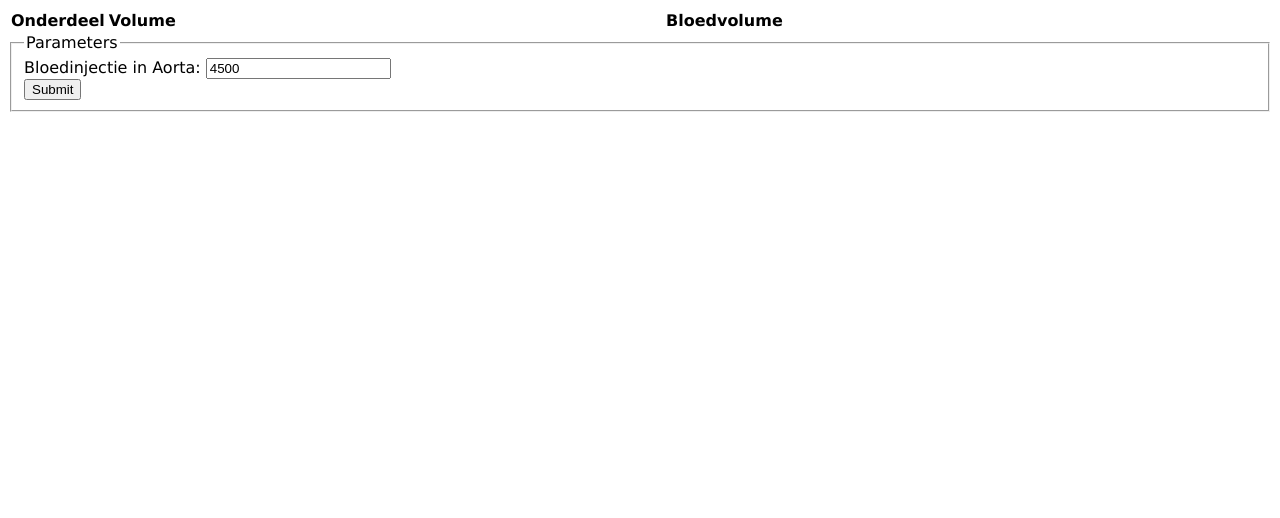
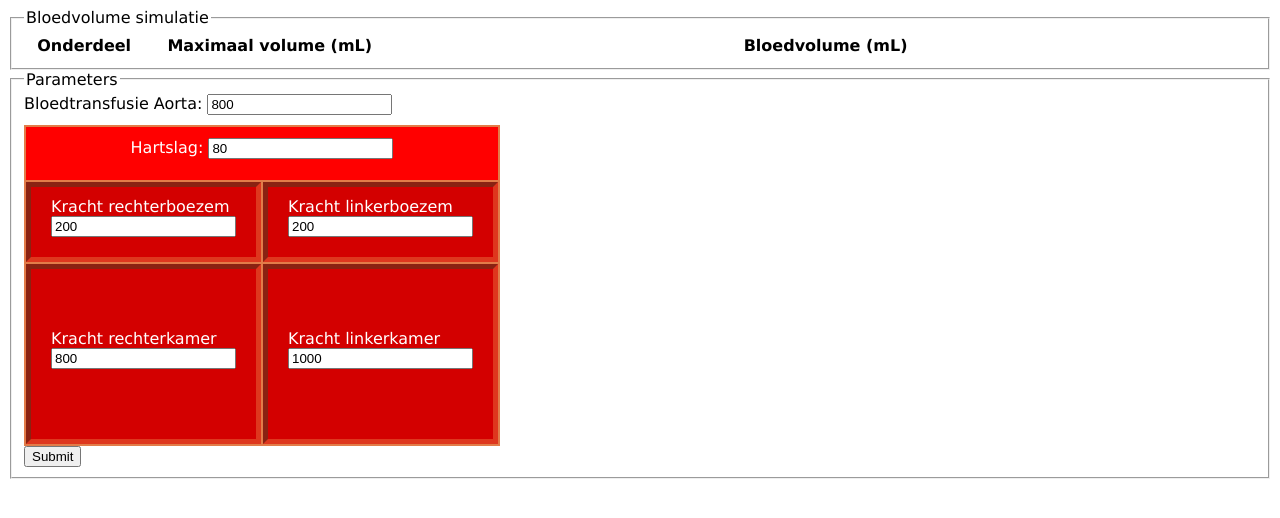
Before and after one commit to pepijn/pws, a PHP site: page / in a window 1280 px wide. Shown: the top 518 px of the page. Run offline with PHP 8.4, Linux system fonts and the light colour scheme; lists and menus that the app fills with data are empty; some libraries are stand-ins or nearby versions.

Commit message:
Grote stappen gemaakt: variabele kracht per hartruimte, realistischere simulatie en UI verbeteringen

```diff
--- a/html/application.css
+++ b/html/application.css
@@ -8,19 +8,49 @@ table {
 
 td {
   padding: 5px;
+  overflow: hidden;
 }
 
 th#volume {
-  width: 100%;
+  width: 70%;
 }
 
 div.bloedvolume {
   background: red;
   height: 20px;
-  padding: 5px;
+  padding: 5px 0;
   color: white;
+  width: 0;
 }
 
 label {
   display: block;
+  margin-bottom: 10px;
 }
+
+#hart {
+  width: 364px;
+  background: #E27C49;
+}
+
+#hart tr:first-child td {
+  border: 1px solid red;
+  padding: 10px;
+}
+
+#hart tr td {
+  border: 5px inset #DE371E;
+  background: #D30000;
+  padding: 10px 20px;
+  color: #fff;
+}
+
+#hart tr td.hartslag {
+  background: red;
+  text-align: center;
+  padding: 10px;
+}
+
+#hart tr.kamers td {
+  padding: 60px 20px;
+}
--- a/html/index.html
+++ b/html/index.html
@@ -5,25 +5,65 @@
     <link rel="stylesheet" href="application.css">
   </head>
   <body>
-    <div id="debug"></div>
+    <fieldset>
+      <legend>Bloedvolume simulatie</legend>
       <table id="onderdelen">
         <thead>
           <tr>
             <th>Onderdeel</th>
-          <th>Volume</th>
-          <th id="volume">Bloedvolume</th>
+            <th>Maximaal volume (mL)</th>
+            <th id="volume">Bloedvolume (mL)</th>
           </tr>
         </thead>
         <tbody></tbody>
       </table>
+    </fieldset>
 
     <fieldset>
       <legend>Parameters</legend>
 
       <form id="parameters">
-        <label>Bloedinjectie in Aorta:
-          <input name="bloedinjectie" id="bloedinjectie" type="text" value="4500">
+        <label>Bloedtransfusie Aorta:
+          <input name="bloedinjectie" id="bloedinjectie" type="text" value="800">
         </label>
+
+        <table id="hart">
+          <tr>
+            <td colspan="2" class="hartslag">
+              <label>Hartslag:
+                <input name="hartslag" id="hartslag" type="text" value="80">
+              </label>
+            </td>
+          </tr>
+
+          <tr>
+            <td>
+              <label>Kracht rechterboezem
+                <input name="rechterboezem" id="rechterboezem" type="text" value="200">
+              </label>
+            </td>
+
+            <td>
+              <label>Kracht linkerboezem
+                <input name="linkerboezem" id="linkerboezem" type="text" value="200">
+              </label>
+            </td>
+          </tr>
+
+          <tr class="kamers">
+            <td>
+              <label>Kracht rechterkamer
+                <input name="rechterkamer" id="rechterkamer" type="text" value="800">
+              </label>
+            </td>
+
+            <td>
+              <label>Kracht linkerkamer
+                <input name="linkerkamer" id="linkerkamer" type="text" value="1000">
+              </label>
+            </td>
+          </tr>
+        </table>
 
         <input type="submit">
       </form>
```
Also changed, not shown: 3 other files. Lines whose indentation alone changed are shown as unchanged.
